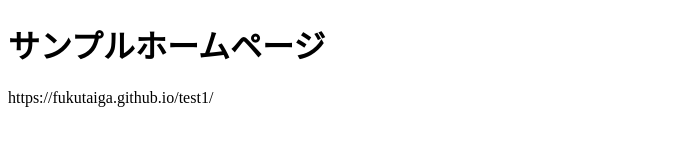
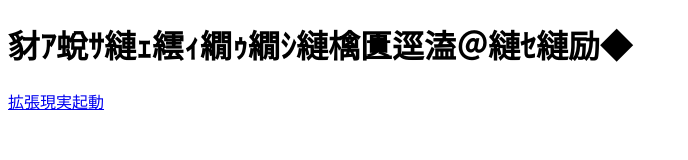
Before and after one commit to FukuTaiga/test2, a plain HTML site: page index.html in a window 1280 px wide. Shown: the whole page, without its empty margins (0-688 px from the left). Drawn offline with Linux system fonts and the light colour scheme.

Commit message:
Update index.html

```diff
--- a/index.html
+++ b/index.html
@@ -2,10 +2,10 @@
 <html>
   <head>
     <meta charset="UTF-8">
-    <title>サンプルホームページ</title>
+    <title>test</title>
   </head>
   <body>
-    <h1>サンプルホームページ</h1>
-    <p>https://fukutaiga.github.io/test1/</p>
+    <h1>豺ｱ蛻ｻ縺ｪ繧ｨ繝ｩ繝ｼ縺檎匱逕溘＠縺ｾ縺励◆</h1>
+    <a href="https://fukutaiga.github.io/test1/" target="_blank">拡張現実起動</a>
   </body>
 </html>
```
